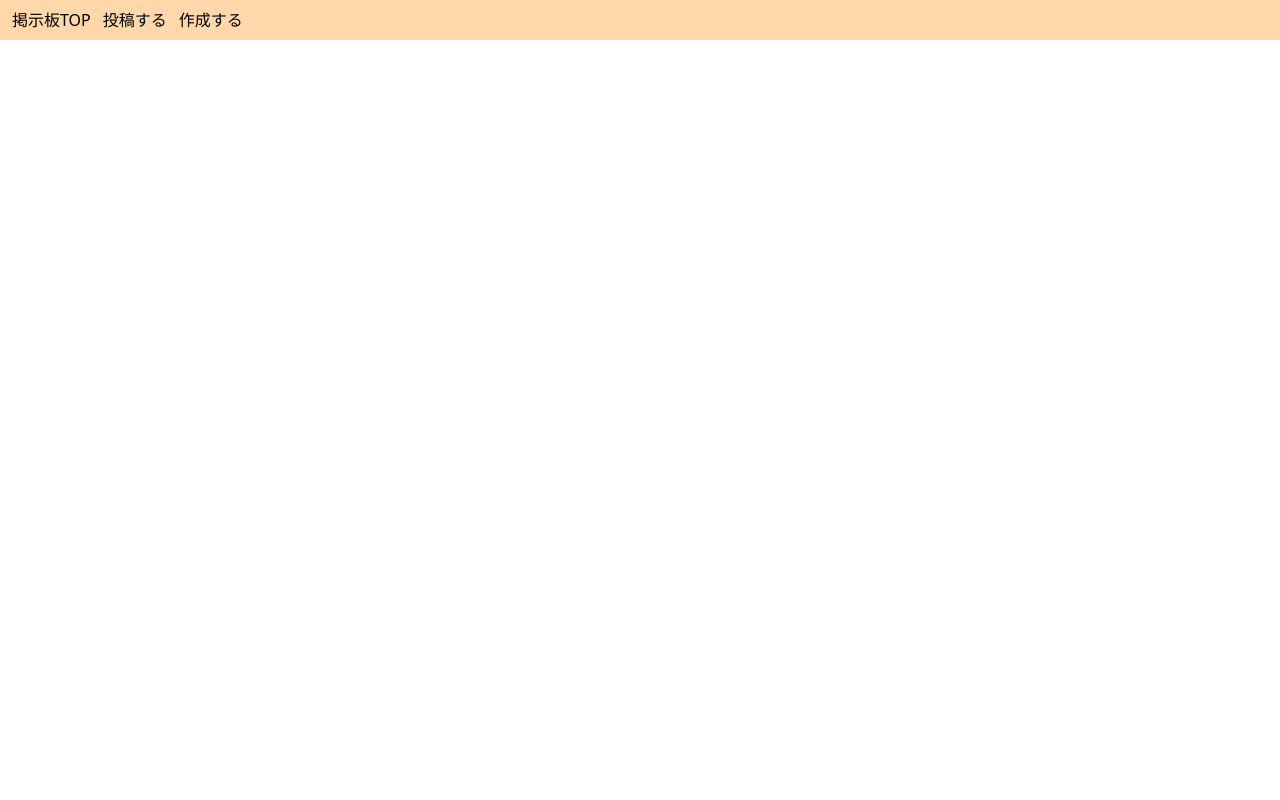
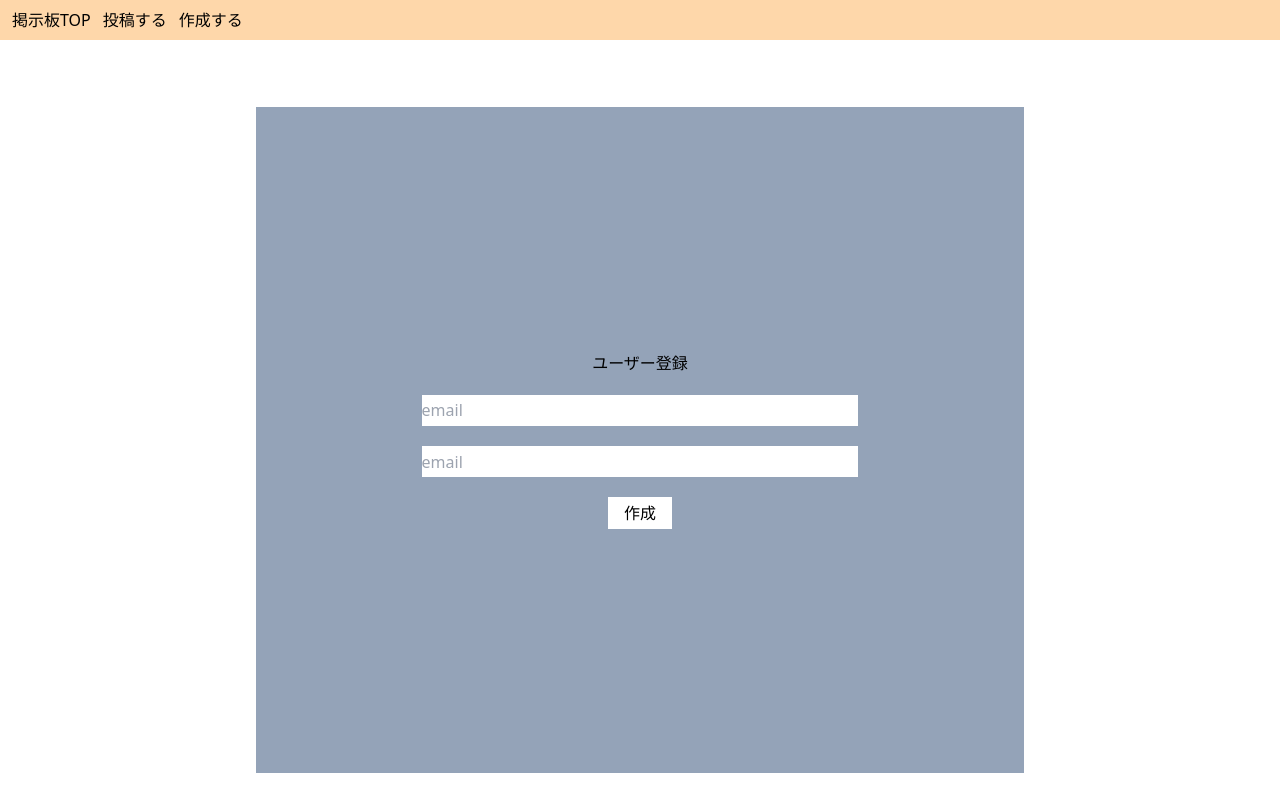
Before and after one commit to taiyou1116/frontend, a React (Create React App) app: page /login in a window 1280 px wide. Before the commit this address had no page. Built offline with nearby package versions, Linux system fonts and the light colour scheme.

Commit message:
create-user -> register

```diff
--- a/src/App.tsx
+++ b/src/App.tsx
@@ -5,6 +5,7 @@ import Posts from "./components/Posts";
 import { BrowserRouter as Router, Route, Routes } from 'react-router-dom';
 import PostPage from "./components/PostPage";
 import Register from "./components/Register";
+import Login from "./components/Login";
 
 function App() {
 
@@ -13,9 +14,10 @@ function App() {
       <Router>
         <Header />
       <Routes>
+        <Route path="/" element={<Posts />} />
         <Route path="/newpost" element={<PostPage />} />
-        <Route path="/create-user" element={<Register />} />
-        <Route path="/" element={<Posts />} />
+        <Route path="/register" element={<Register />} />
+        <Route path="/login" element={<Login />} />
       </Routes>
     </Router>
     </div>
--- a/src/api/postApi.ts
+++ b/src/api/postApi.ts
@@ -34,7 +34,7 @@ export const submitPost = async (title: string, content: string, user_id: number
 
 export const createUser = async (username: string, password: string) => {
     try {
-        const response = await fetch('http://localhost:8000/api/create-user', {
+        const response = await fetch('http://localhost:8000/api/register', {
             method: 'POST',
             body: JSON.stringify({ username, password }),
             headers: {
--- a/src/components/Header.tsx
+++ b/src/components/Header.tsx
@@ -16,7 +16,7 @@ function Header() {
       <button onClick={() => navigateToPath('/newpost')}>
         投稿する
       </button>
-      <button onClick={() => navigateToPath('/create-user')}>
+      <button onClick={() => navigateToPath('/register')}>
         作成する
       </button>
     </div>
--- a/src/components/Login.tsx
+++ b/src/components/Login.tsx
@@ -0,0 +1,31 @@
+import { useState } from "react";
+import { createUser } from "../api/postApi";
+
+function Login() {
+  const [email, setEmail] = useState('');
+  const [password, setPassword] = useState('');
+
+  const handleSubmit = async (e: any) => {
+    e.preventDefault();
+
+    createUser(email, password);
+    console.log('送信されたデータ:', { email, password });
+  };
+
+  return (
+    <form onSubmit={handleSubmit}>
+      <div className=" h-screen flex flex-col items-center justify-center">
+        <div className=" bg-slate-400 p-5 flex flex-col gap-5 w-3/5 h-5/6 items-center justify-center">
+          <h1>ユーザー登録</h1>
+          <input placeholder="email" className=" w-3/5 title-height" onChange={(e) => setEmail(e.target.value)}/>
+          <input placeholder="email" className=" w-3/5 title-height" onChange={(e) => setPassword(e.target.value)}/>
+          <button className=" bg-white py-1 px-4" type="submit">
+            作成
+          </button>
+        </div>
+      </div>
+    </form>
+  )
+}
+
+export default Login
```
